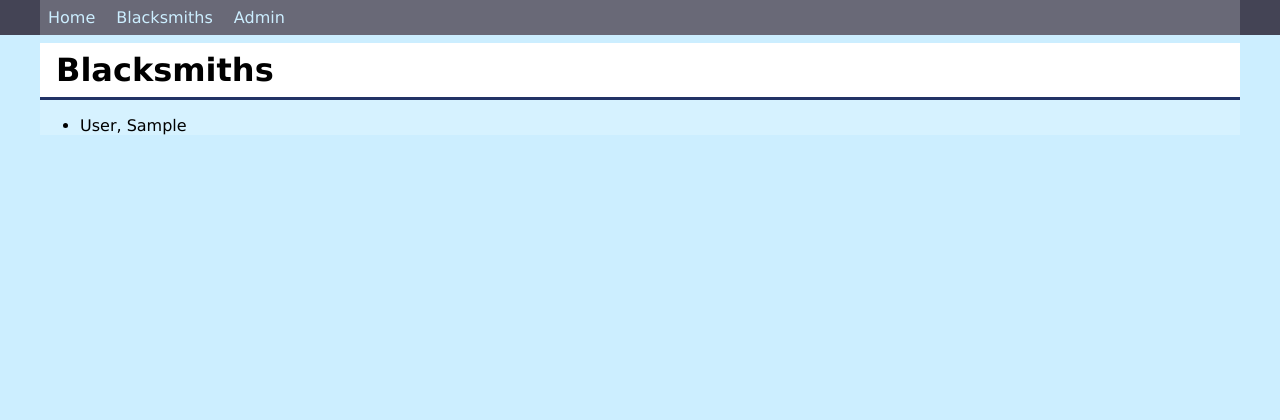
After one commit to ArnoldasKun/Project_X, a Django app: template arsenal/forge/templates/forge/blacksmiths.html in a window 1280 px wide. The commit adds this page. Shown: the top 420 px of the page. Run offline with Django 3.2, Linux system fonts and the light colour scheme; the template is opened without the code that fills it: most values are stand-ins (such as "Sample title", 1, 10 or a date in 2020).

Commit message:
+ blacksmiths.html, views, url, base.html

```diff
--- a/arsenal/forge/templates/forge/base.html
+++ b/arsenal/forge/templates/forge/base.html
@@ -13,6 +13,7 @@
         <div class="container">
             {% block nav %}
                 <a href="{% url 'index' %}">Home</a>
+                <a href="{% url 'blacksmiths' %}">Blacksmiths</a>
                 <a href="{% url 'admin:index' %}">Admin</a>
             {% endblock nav %}
         </div>
--- /dev/null
+++ b/arsenal/forge/templates/forge/blacksmiths.html
@@ -0,0 +1,11 @@
+{% extends 'forge/base.html' %}
+{% block title %}Blacksmiths in {{ block.super }}{% endblock title %}
+{% block content %}
+    <h1>Blacksmiths</h1>
+    <ul>
+        {% for blacksmith in blacksmiths %}
+            <li>{{ blacksmith.last_name }}, {{ blacksmith.first_name }}</li>
+        {% endfor %}
+    </ul>
+    {# blacksmiths #}
+{% endblock content %}
--- a/arsenal/forge/urls.py
+++ b/arsenal/forge/urls.py
@@ -2,5 +2,6 @@ from django.urls import path
 from . import views
 
 urlpatterns = [
-    path('', views.index, name='index')
+    path('', views.index, name='index'),
+    path('blacksmiths', views.blacksmiths, name='blacksmiths')
 ]
--- a/arsenal/forge/views.py
+++ b/arsenal/forge/views.py
@@ -15,3 +15,8 @@ def index(request):
     }
 
     return render(request, 'forge/index.html', context)
+
+def blacksmiths(request):
+    return render(
+        request, 'forge/blacksmiths.html',
+        {'blacksmiths': Blacksmith.objects.all()})
```
